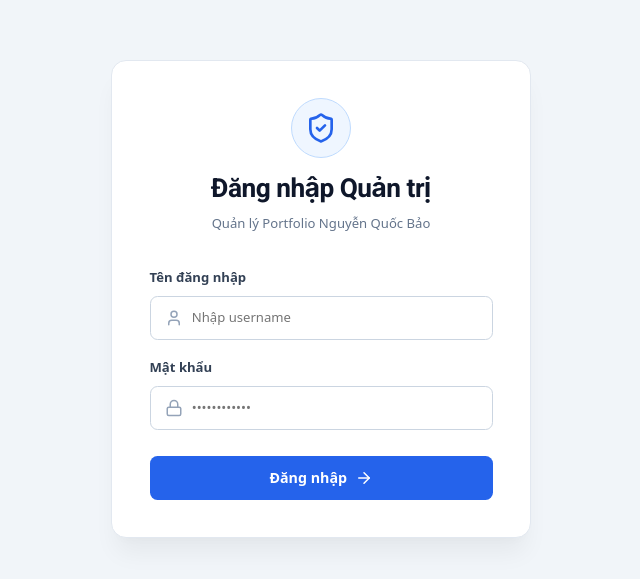
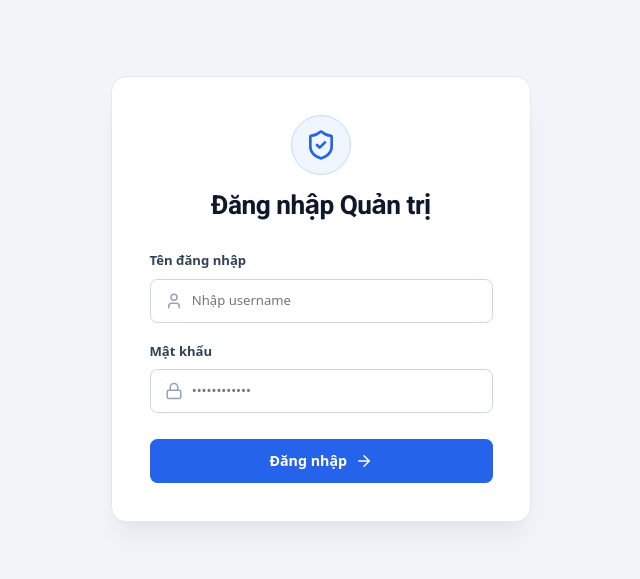
Before and after one commit to quocbaong/Profile, a Next.js app: page /admin/login in a window 1280 px wide. Shown: the part 101-680 px from the top of the page, without its empty margins (319-959 px from the left). Built offline with nearby package versions, Linux system fonts and the light colour scheme; no server answers; a web font is replaced by a local one.

Commit message:
feat: add admin login page component with authentication form

```diff
--- a/src/app/admin/login/page.tsx
+++ b/src/app/admin/login/page.tsx
@@ -36,7 +36,6 @@ export default function AdminLoginPage() {
             <ShieldCheck size={32} />
           </div>
           <h1 style={{ fontSize: '1.75rem', fontWeight: 700, color: '#0f172a', marginBottom: '0.25rem' }}>Đăng nhập Quản trị</h1>
-          <p style={{ color: '#64748b', fontSize: '0.875rem' }}>Quản lý Portfolio Nguyễn Quốc Bảo</p>
         </div>
 
         {error && (
```
